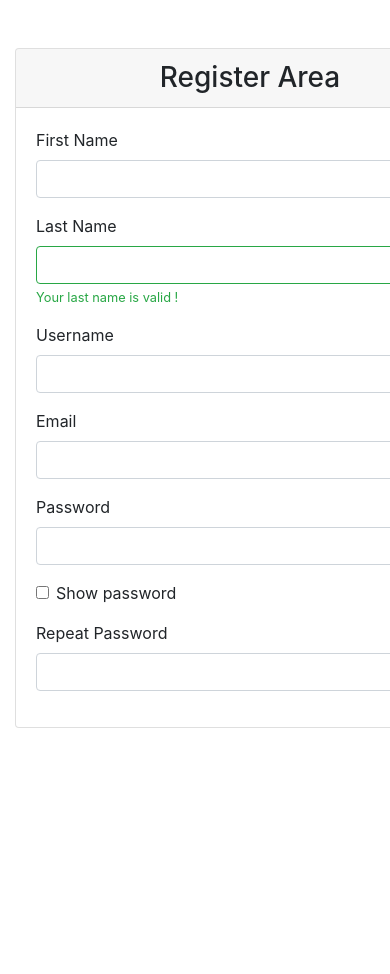
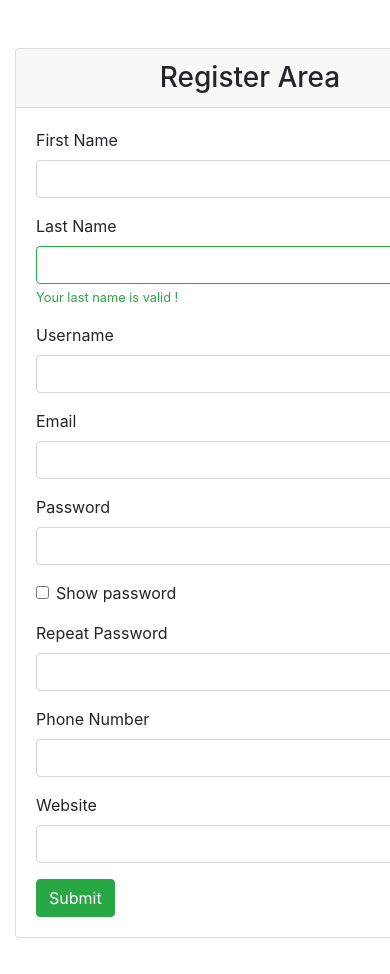
Before and after one commit to micekrRC/myvalidate, a Vue app: page / in a window 390 px wide. Shown: the top 974 px of the page. Before the commit the page ends 844 px from the top, so only its background shows below. Built offline with nearby package versions, Linux system fonts and the light colour scheme.

Commit message:
add numeric and url to import validator add states, phone, url, submitstatus add validation for phone and url add sumbitForm() to methods, make it touchable call submit.prevent to prevent manual submissions and call submitForm from <form> element

```diff
--- a/src/components/FormValidation.vue
+++ b/src/components/FormValidation.vue
@@ -2,7 +2,7 @@
     <div class="card">
         <h3 class="card-header text-center">Register Area</h3>
         <div class="card-body">
-            <form>
+            <form @submit.prevent="submitForm">
                 <div class="form-row">
                     <div class="form-group col-md-6">
                         <label>First Name</label>
@@ -104,6 +104,43 @@
                             <span v-if="!$v.repeatpassword.sameAsPassword">Passwords must be identical.</span>
                         </div>
                 </div>
+                <div class="form-group">
+                    <label>Phone Number</label>
+                    <input type="number" class="form-control"
+                        v-model.number.lazy="$v.phone.$model"
+                        :class="{
+                        'is-invalid' :$v.phone.$error,
+                        'is-valid':!$v.phone.$invalid }">
+                        <div class="valid-feedback">Your phone is valid !</div>
+                        <div class="invalid-feedback">
+                            <span v-if="!$v.phone.required">
+                                phone is required.
+                            </span>
+                            <span v-if="!$v.phone.numeric">
+                                This phone number only accepts numeric values
+                            </span>
+
+                        </div>
+                </div>
+                <div class="form-group">
+                    <label>Website</label>
+                    <input type="url" class="form-control"
+                        v-model.trim="$v.url.$model"
+                        :class="{
+                        'is-invalid' :$v.url.$error,
+                        'is-valid':!$v.url.$invalid }">
+                        <div class="valid-feedback">Your url is valid !</div>
+                        <div class="invalid-feedback">
+                            <span v-if="!$v.url.required">
+                                website is required.
+                            </span>
+                            <span v-if="!$v.url.url">
+                                This website is invalid.
+                            </span>
+
+                        </div>
+                </div>
+                <button type="submit" class="btn btn-success">Submit {{ submitstatus }}</button>
             </form>
         </div>
 
@@ -114,7 +151,7 @@
 <script>
 
 //import { required, minLength, maxLength, between, email } from 'vuelidate/lib/validators'
-import { required, minLength, maxLength, email, sameAs } from 'vuelidate/lib/validators'
+import { required, minLength, maxLength, email, sameAs, numeric, url } from 'vuelidate/lib/validators'
 
 export default {
 
@@ -130,7 +167,10 @@ export default {
                 email: '',
                 password: '',
                 repeatpassword: '',
-                showpassword: false
+                showpassword: false,
+                phone: '',
+                url: '',
+                submitstatus: null
             }
     },
     validations: {
@@ -184,7 +224,17 @@ export default {
         },
         repeatpassword: {
             sameAsPassword: sameAs('password')
+        },
+        phone: {
+            required,
+            numeric,
+            minLength: minLength(12)
+        },
+        url: {
+            required,
+            url
         }
+
     },
     methods: {
         toggleShowPassword() {
@@ -196,7 +246,18 @@ export default {
                 this.showpassword = false
                 show.type = "password"
             }
+        },
+        submitForm() {
+            this.$v.$touch()
+            if (this.$v.$invalid) {
+                this.submitstatus = "FAIL"
+            } else {
+                this.submitstatus = "SUCCESS"
+            }
         }
+
+
+
     }
 
 }
```
